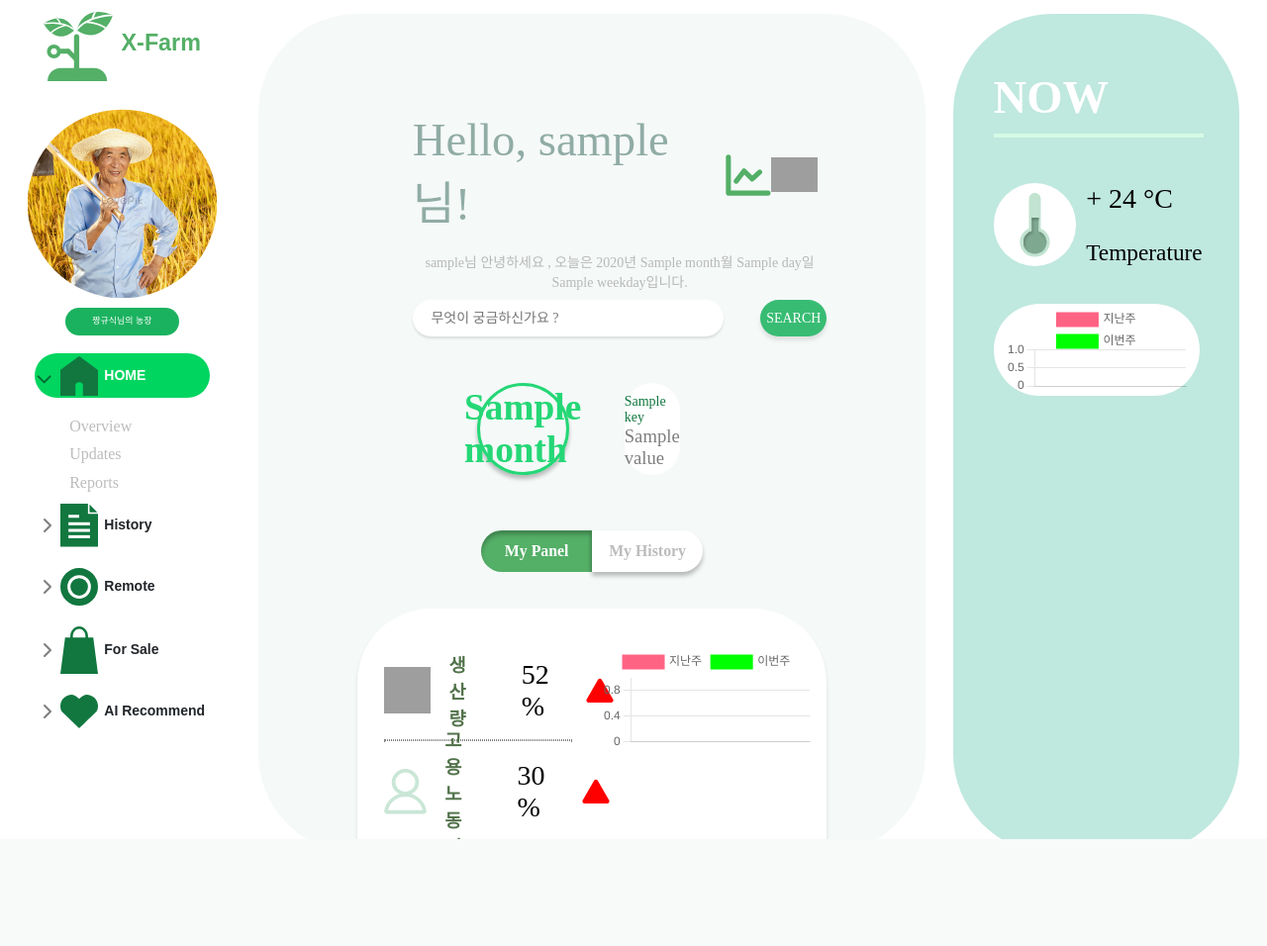
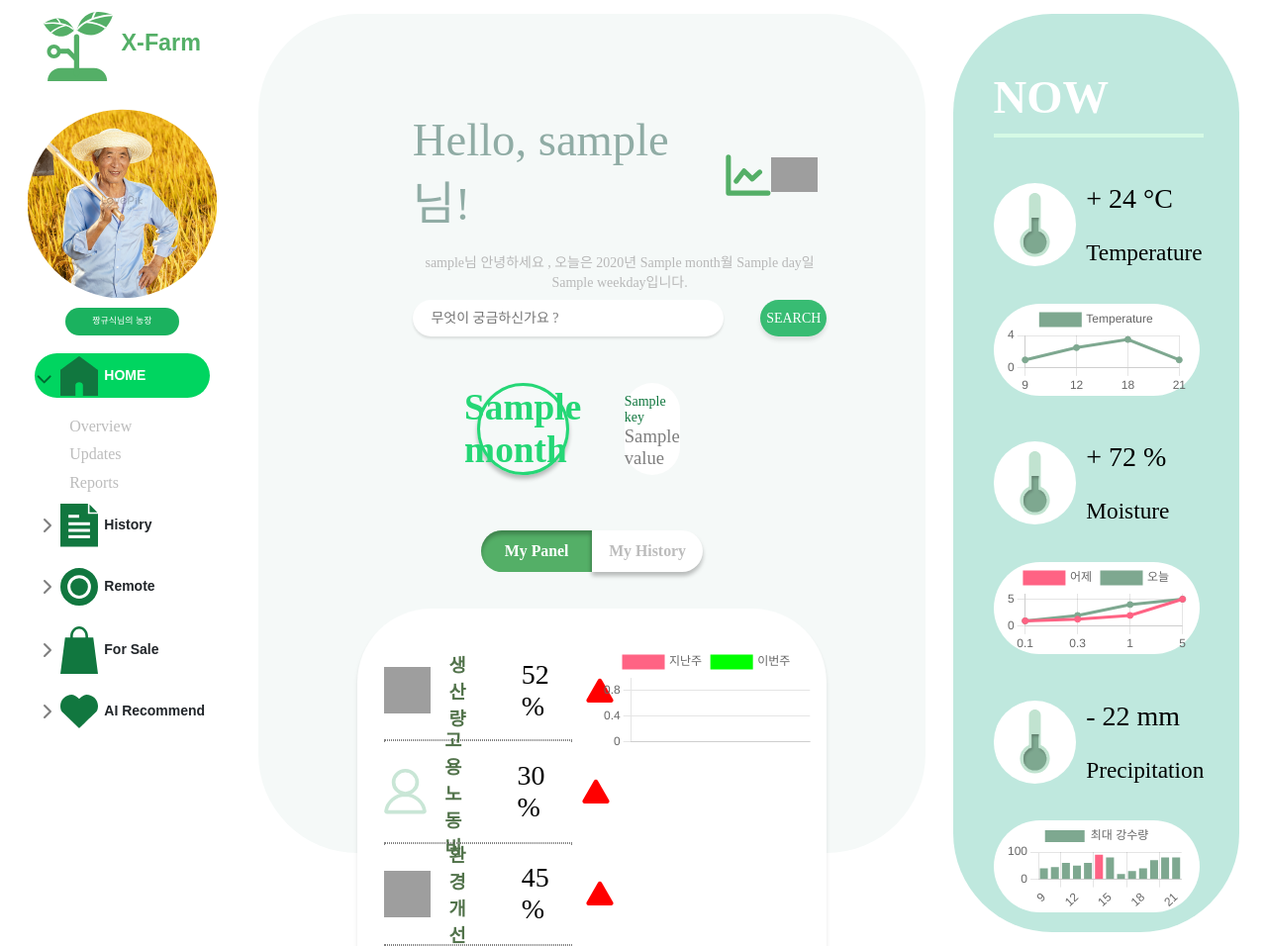
Before and after one commit to zzanggyusik/harang2023, a Python web app: template WebServer/core/templates/main_login.html in a window 1280 px wide. Shown: the whole page at 99% size. Before the commit the page ends 848 px from the top, so only its background shows below. Run offline with Jinja, Linux system fonts and the light colour scheme; the template is opened without the code that fills it: most values are stand-ins (such as "Sample title", 1, 10 or a date in 2020); some libraries are stand-ins or nearby versions; some web fonts are replaced; grey boxes are pictures that could not be loaded.

Commit message:
main page 70%

```diff
--- a/WebServer/core/static/css/base.css
+++ b/WebServer/core/static/css/base.css
@@ -1,7 +1,6 @@
 /* static/styles.css */
 html {
   font-size: 1.1vh;
-  height: 100vh;
   height: -webkit-fill-available;
   font-family: "Pretendard-Regular";
   /* max-height: 100vh;
@@ -10,14 +9,13 @@ html {
 }
 
 body {
-  height: 100vh;
   min-height: -webkit-fill-available;
   /* min-width: 100vh; */
 }
 
 .hg-wrapper-container {
   display: flex;
-  height: 100vh;
+  /* height: 100vh; */
   /* text-align: center; */
 }
 
@@ -38,7 +36,7 @@ body {
   flex: 1;
   /* background-color: yellow; */
   float: right;
-  overflow: hidden;
+  overflow: auto;
 }
 
 .title-container{
--- a/WebServer/core/static/css/main_login.css
+++ b/WebServer/core/static/css/main_login.css
@@ -402,7 +402,7 @@ span.dashboard-text{
 
 .hg-dashboard-container{
     width:30%;
-    height: 100vh;
+    height: auto;
     margin-left: 3rem;
     margin-right: 1.5rem;
     background-color: #BFE8DE;;
--- a/WebServer/core/templates/main_login.html
+++ b/WebServer/core/templates/main_login.html
@@ -88,8 +88,8 @@
                 <div class="hg-panel-graph">
                     <canvas id="PanelChart"></canvas>
                     <script>
-                        const labels = {{ week_data.label|safe}};
-                        const data = {
+                        var labels = {{ week_data.label|safe}};
+                        var data = {
                           labels: labels,
                           datasets: [{
                             label: '지난주',
@@ -105,7 +105,7 @@
                           }]
                         };
 
-                        const config = {
+                        var config = {
                           type: 'line',
                           data,
                           options: {}
@@ -114,7 +114,7 @@
                         </script>
                         <script>
                           var ctx1 = document.getElementById('PanelChart').getContext('2d');
-                          const PanelChart = new Chart(
+                          var PanelChart = new Chart(
                             ctx1,
                             config
                           );
@@ -146,30 +146,138 @@
             <div class="hg-dashboard-chart-container">
                 <canvas id="temperatureChart"></canvas>
                 <script>
-                    const labels = [9, 12, 18, 21];
-                    const data = {
+                    var labels = [9, 12, 18, 21];
+                    var data = {
                       labels: labels,
-                      datasets: {
-                        backgroundColor: 'rgb(255, 99, 132)',
-                        data: [1,2,3,4],
-                      }
+                      datasets: [{
+                        label: 'Temperature',
+                        backgroundColor: 'rgb(126, 168, 144)',
+                        borderColor: 'rgb(126, 168, 144)',
+                        data: [1,2.5,3.5,1],
+                      }]
                     };
+                    console.log(data);
 
-                    const config = {
+                    var config = {
                       type: 'line',
                       data,
                       options: {}
                     };
 
-                    </script>
+                </script>
                     <script>
                       var ctx2 = document.getElementById('temperatureChart').getContext('2d');
-                      const myChart = new Chart(
+                      var myChart = new Chart(
                         document.getElementById('temperatureChart'),
                         config
                       );
                     </script>
             </div>
+            <div class="hg-dashboard-belt">
+
+                <div class="hg-dashboard-img-holder">
+                    <img src="{{ url_for('static', filename='css/icons/temperature.svg') }}" alt="temperature">
+                </div>
+
+                <div class="hg-dashboard-text-container">
+                    <span class="dashboard-title">+ 72 %</span>
+                    <span class="dashboard-text">Moisture</span>
+                </div>
+            </div>
+            <div class="hg-dashboard-chart-container">
+                <canvas id="moistureChart"></canvas>
+                <script>
+                    var labels = [0.1, 0.3, 1, 5];
+                    var data = {
+                      labels: labels,
+                      datasets: [{
+                        label: '어제',
+                        backgroundColor: 'rgb(255, 99, 132)',
+                        borderColor: 'rgb(255, 99, 132)',
+                        data: [1, 1.3, 2, 5],
+                      },
+                      {
+                        label: '오늘',
+                        backgroundColor: 'rgb(126, 168, 144)',
+                        borderColor: 'rgb(126, 168, 144)',
+                        data: [1, 2, 4, 5],
+                      },
+                      ]
+                    };
+                    console.log(data);
+
+                    var config = {
+                      type: 'line',
+                      data,
+                      options: {}
+                    };
+
+                </script>
+                    <script>
+                      var ctx2 = document.getElementById('moistureChart').getContext('2d');
+                      var myChart = new Chart(
+                        document.getElementById('moistureChart'),
+                        config
+                      );
+                    </script>
+            </div>
+            <div class="hg-dashboard-belt">
+
+                <div class="hg-dashboard-img-holder">
+                    <img src="{{ url_for('static', filename='css/icons/temperature.svg') }}" alt="temperature">
+                </div>
+
+                <div class="hg-dashboard-text-container">
+                    <span class="dashboard-title">- 22 mm</span>
+                    <span class="dashboard-text">Precipitation</span>
+                </div>
+            </div>
+            <div class="hg-dashboard-chart-container">
+                <canvas id="precipitationChart"></canvas>
+                <script>
+                    var labels = [9, 10, 11, 12, 13, 14, 15, 16, 17, 18, 19, 20, 21];
+                    var data = {
+                      labels: labels,
+                      datasets: [{
+                        label: '최대 강수량',
+                        backgroundColor: [
+                        'rgb(126, 168, 144)',
+                        'rgb(126, 168, 144)',
+                        'rgb(126, 168, 144)',
+                        'rgb(126, 168, 144)',
+                        'rgb(126, 168, 144)',
+                        'rgb(255, 99, 132)',
+                        'rgb(126, 168, 144)',
+                        'rgb(126, 168, 144)',
+                        'rgb(126, 168, 144)',
+                        'rgb(126, 168, 144)',
+                        'rgb(126, 168, 144)',
+                        'rgb(126, 168, 144)',
+                        'rgb(126, 168, 144)',
+                        'rgb(126, 168, 144)',
+                        ],
+                        borderColor: 'rgb(255, 0, 0)',
+                        data: [40, 45, 60, 50, 60, 90, 80, 20, 30, 40, 70, 80, 80],
+                      }]
+                    };
+                    console.log(data);
+
+                    var config = {
+                      type: 'bar',
+                      data,
+                      options: {}
+                    };
+
+                </script>
+                    <script>
+                      var ctx2 = document.getElementById('precipitationChart').getContext('2d');
+                      var myChart = new Chart(
+                        document.getElementById('precipitationChart'),
+                        config
+                      );
+                    </script>
+            </div>
+
 
         </div>
     </div>
```
